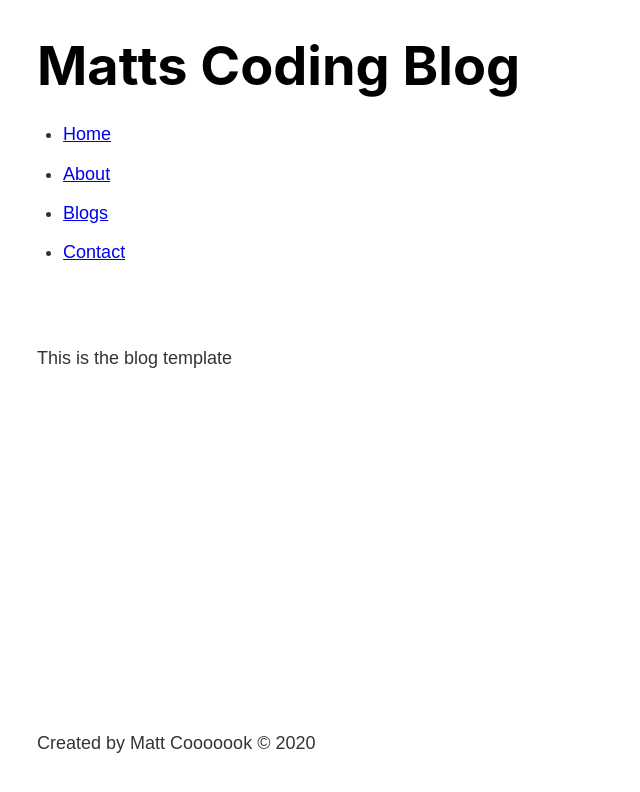
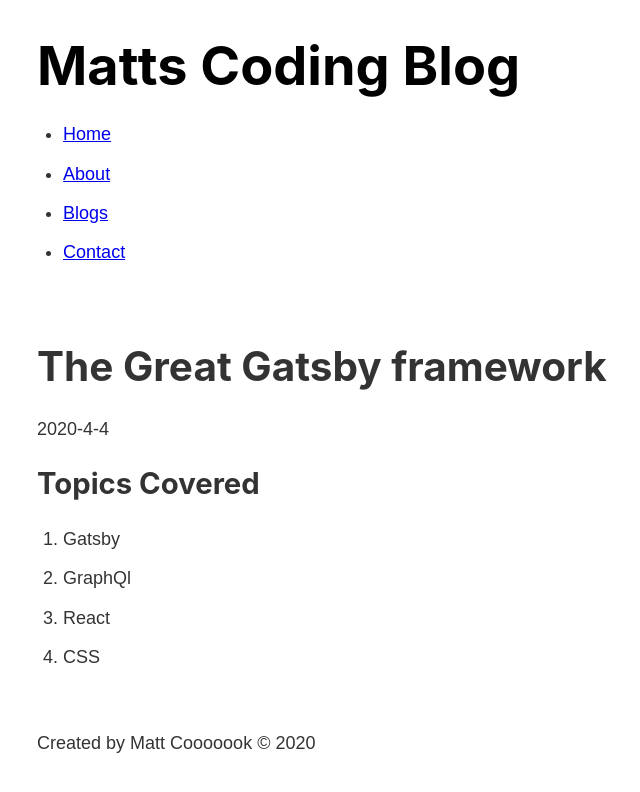
Before and after one commit to Cook1619/gatsby-blog, a Gatsby site: page /blog/gatsby in a window 1280 px wide. Shown: the whole page, without its empty margins (246-886 px from the left). Built offline with nearby package versions, Linux system fonts and the light colour scheme; Gatsby itself is replaced by a stand-in of ours.

Commit message:
Setting up dynamic pages with dyncamic routes

```diff
--- a/src/templates/blog.js
+++ b/src/templates/blog.js
@@ -1,13 +1,28 @@
-import React from 'react';
+import React from "react"
+import { graphql } from "gatsby"
 
-import Layout from '../components/layout';
+import Layout from "../components/layout"
 
-const Blog = () => {
-    return (
-        <Layout>
-            This is the blog template
-        </Layout>
-    )
+export const query = graphql`
+  query($slug: String!) {
+    markdownRemark(fields: { slug: { eq: $slug } }) {
+      frontmatter {
+        title
+        date
+      }
+      html
+    }
+  }
+`
+
+const Blog = props => {
+  return (
+    <Layout>
+      <h1>{props.data.markdownRemark.frontmatter.title}</h1>
+      <p>{props.data.markdownRemark.frontmatter.date}</p>
+      <div dangerouslySetInnerHTML={{ __html: props.data.markdownRemark.html}}></div>
+    </Layout>
+  )
 }
 
-export default Blog;
+export default Blog
```
